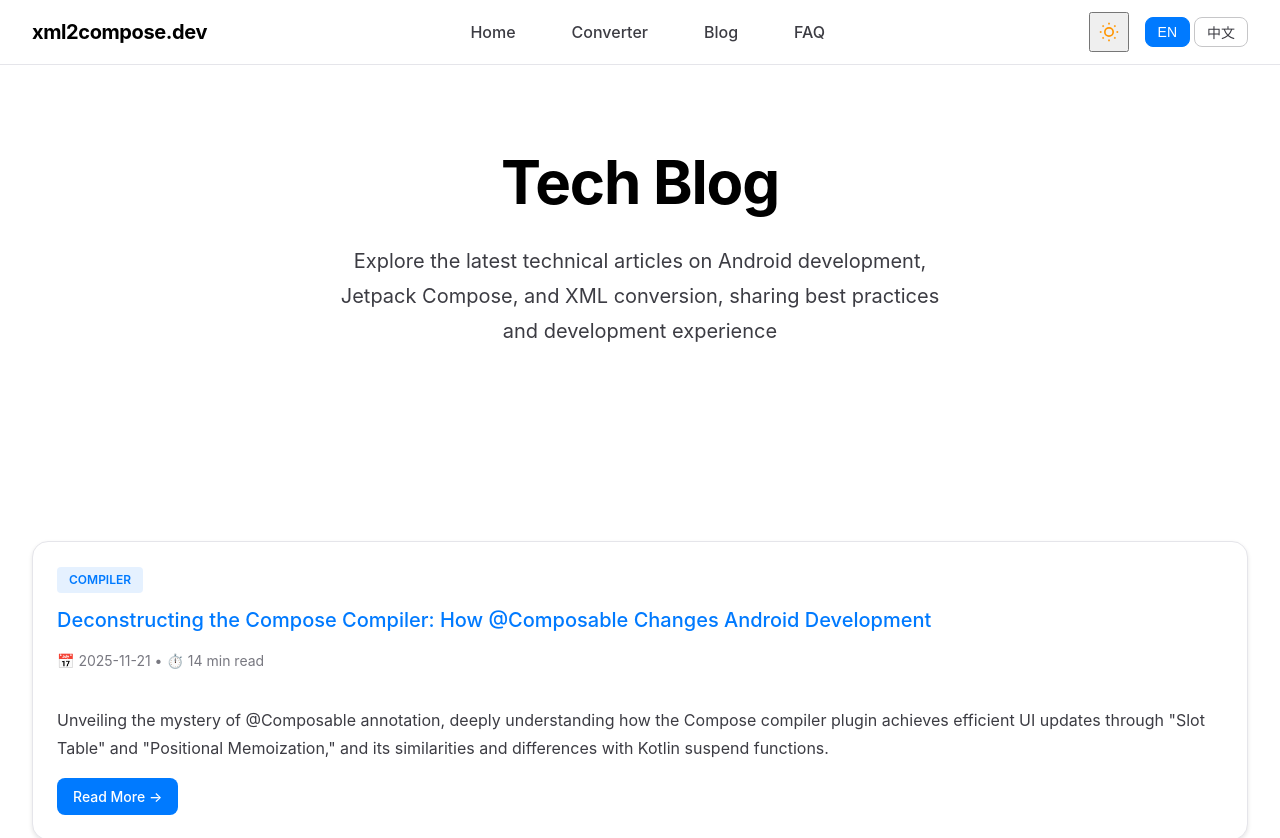
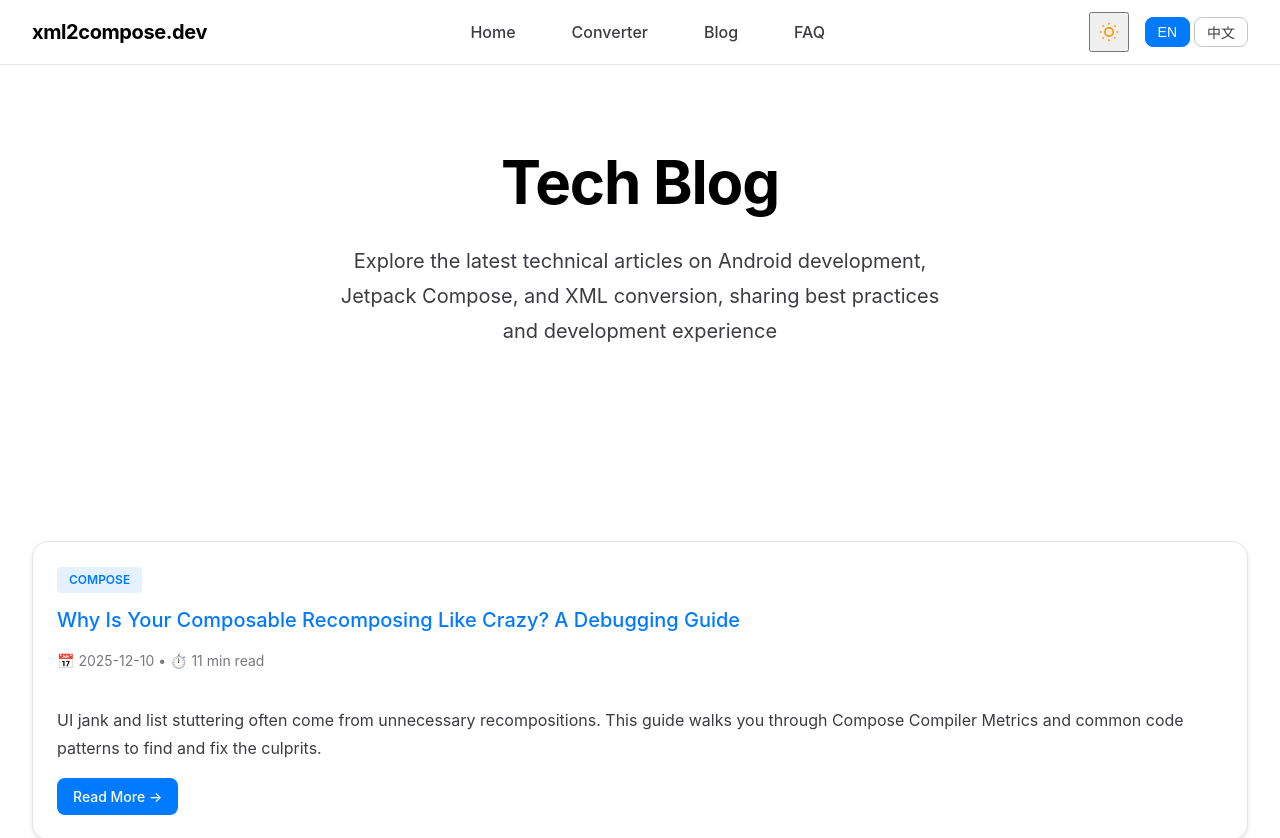
Before and after one commit to LeeLoveShaAnAn/xml2compose, a Next.js app: page /blog in a window 1280 px wide. Shown: the top 838 px of the page. Built offline with nearby package versions, Linux system fonts and the light colour scheme.

Commit message:
feat: add new blog posts on Modifier order and Recomposition debugging, and update sitemap.

```diff
--- a/content/posts.ts
+++ b/content/posts.ts
@@ -523,6 +523,218 @@ fun LegacyMapComponent(lat: Double, lng: Double) {
       },
     ],
   },
+  {
+    slug: 'modifier-order-matters',
+    title: 'The Hidden Trap: How Modifier Order Can Ruin Your Compose Layout',
+    description: 'A simple padding vs background ordering mistake can cost you two hours of debugging. This article breaks down Modifier chain execution logic with real examples so you finally understand what goes where.',
+    publishedAt: '2025-12-10',
+    updatedAt: '2025-12-10',
+    author: 'Engineering Team',
+    tags: ['Compose', 'Modifier', 'Debug', 'Layout'],
+    readingMinutes: 8,
+    sections: [
+      {
+        heading: 'A Bug That Made Someone Rage-Quit',
+        paragraphs: [
+          'Last Friday at 5:30 PM, my colleague Jake slammed his desk. He spent two hours debugging a button where the background color was bleeding outside the rounded corners. The fix? He had put clip() after background(). That was it.',
+          'This is not an isolated incident. Modifier ordering is the #1 gotcha for Compose newcomers. The worst part? No compile errors, no lint warnings — just a button that looks slightly off and you cannot figure out why.',
+        ],
+      },
+      {
+        heading: 'The Onion Model: Outer to Inner',
+        paragraphs: [
+          'The key to understanding Modifier order is to think of it as an onion. The first Modifier you write is the outermost layer, and the last one is innermost. Layout measures from outside-in, drawing renders from inside-out. Here is a classic example:',
+        ],
+        code: `// Version A: Red background covers the entire area INCLUDING padding
+Box(
+    modifier = Modifier
+        .background(Color.Red)
+        .padding(16.dp)
+)
+
+// Version B: Red background only fills INSIDE the padding, 16dp border is transparent
+Box(
+    modifier = Modifier
+        .padding(16.dp)
+        .background(Color.Red)
+)`,
+      },
+      {
+        heading: 'Real Fix: Rounded Button with Shadow',
+        paragraphs: [
+          'Jake made this exact mistake. He wanted a button with rounded corners and a shadow:',
+        ],
+        code: `// ❌ WRONG: Shadow gets clipped, background bleeds outside corners
+Box(
+    modifier = Modifier
+        .shadow(4.dp, RoundedCornerShape(12.dp))
+        .background(Color.Blue)
+        .clip(RoundedCornerShape(12.dp))  // Too late!
+        .padding(16.dp)
+)
+
+// ✅ CORRECT: Clip first, then fill
+Box(
+    modifier = Modifier
+        .shadow(4.dp, RoundedCornerShape(12.dp))
+        .clip(RoundedCornerShape(12.dp))  // Clip first
+        .background(Color.Blue)            // Then fill color
+        .padding(16.dp)
+)`,
+      },
+      {
+        paragraphs: [
+          'Here is the order cheat sheet: shadow → clip → background → border → padding → clickable. Shadow must be outermost (so it draws outside the component), clip must come before background (otherwise the color is already painted outside before you clip).',
+        ],
+      },
+      {
+        heading: 'Where Should clickable() Go?',
+        paragraphs: [
+          'Another common issue is touch target size. If you want the padding area to respond to taps, clickable must come BEFORE padding:',
+        ],
+        code: `// Touch target INCLUDES padding
+Modifier
+    .clickable { onClick() }
+    .padding(16.dp)
+
+// Touch target EXCLUDES padding (users tap edges, nothing happens)
+Modifier
+    .padding(16.dp)
+    .clickable { onClick() }`,
+      },
+      {
+        paragraphs: [
+          'This also explains why Material components have ripple effects that spread across the entire surface — internally, they place clickable before size modifiers.',
+        ],
+      },
+      {
+        heading: 'Debugging Tip: Layout Inspector',
+        paragraphs: [
+          'When you are unsure if Modifier order is correct, open Android Studio Layout Inspector. In Compose mode, you can see exactly how each Modifier affects the size — layer by layer.',
+          'A dumber but effective trick: temporarily add a different background color to each layer and see where each boundary lands. Crude, but it works.',
+        ],
+      },
+    ],
+  },
+  {
+    slug: 'recomposition-debugging-guide',
+    title: 'Why Is Your Composable Recomposing Like Crazy? A Debugging Guide',
+    description: 'UI jank and list stuttering often come from unnecessary recompositions. This guide walks you through Compose Compiler Metrics and common code patterns to find and fix the culprits.',
+    publishedAt: '2025-12-10',
+    updatedAt: '2025-12-10',
+    author: 'Engineering Team',
+    tags: ['Compose', 'Performance', 'Recomposition', 'Debug'],
+    readingMinutes: 11,
+    sections: [
+      {
+        heading: 'The Symptom: List Scrolling Like a Slideshow',
+        paragraphs: [
+          'The story always starts the same way: PM says "why does this list scroll like a PowerPoint presentation?" You open Profiler and see recomposition count spiking at hundreds per second.',
+          'The problem is often not the list itself, but some innocent-looking ViewModel or state update triggering recomposition across a huge subtree. Let us debug this systematically.',
+        ],
+      },
+      {
+        heading: 'Step 1: Enable Recomposition Highlighting',
+        paragraphs: [
+          'Since Android Studio Hedgehog, Layout Inspector can highlight Composables that are recomposing. Go to Layout Inspector settings and turn on "Show Recomposition Counts". Then interact with your UI and watch which areas are flashing like a disco.',
+          'If a component that should not be changing keeps recomposing, that is your suspect.',
+        ],
+      },
+      {
+        heading: 'Step 2: Compose Compiler Metrics',
+        paragraphs: [
+          'Enable compiler metrics in your build.gradle:',
+        ],
+        code: `composeCompiler {
+    reportsDestination = layout.buildDirectory.dir("compose_compiler")
+    metricsDestination = layout.buildDirectory.dir("compose_compiler")
+}`,
+      },
+      {
+        paragraphs: [
+          'After building, check the generated .txt files. Watch for two types of functions:',
+        ],
+        list: [
+          'restartable but not skippable: These run every time their parent recomposes, even if their parameters have not changed',
+          'unstable parameters: Parameter types that Compose cannot prove are stable, forcing recomposition',
+        ],
+      },
+      {
+        heading: 'Common Culprit #1: Lambda Captures',
+        paragraphs: [
+          'Problematic code looks like this:',
+        ],
+        code: `@Composable
+fun UserCard(user: User, viewModel: UserViewModel) {
+    Button(onClick = { viewModel.onUserClick(user.id) }) {
+        Text(user.name)
+    }
+}`,
+      },
+      {
+        paragraphs: [
+          'Every time UserCard recomposes, the onClick lambda is a new instance (because it captures external variables), so Button cannot skip. Fix: wrap the lambda in remember:',
+        ],
+        code: `@Composable
+fun UserCard(user: User, viewModel: UserViewModel) {
+    val onClick = remember(user.id) { { viewModel.onUserClick(user.id) } }
+    Button(onClick = onClick) {
+        Text(user.name)
+    }
+}`,
+      },
+      {
+        heading: 'Common Culprit #2: Unstable Data Classes',
+        paragraphs: [
+          'Compose determines if parameters changed by checking type "stability". List, Map, and other collection types are unstable by default — even if their contents have not changed, they trigger recomposition.',
+        ],
+        code: `// UNSTABLE — recomposes every time
+data class ScreenState(
+    val items: List<Item>  // List is unstable
+)
+
+// STABLE — can skip correctly
+@Immutable
+data class ScreenState(
+    val items: ImmutableList<Item>  // from kotlinx.collections.immutable
+)`,
+      },
+      {
+        paragraphs: [
+          'Add the kotlinx-collections-immutable library and swap List for ImmutableList, Map for ImmutableMap. Or annotate your data class with @Immutable (but you must guarantee it truly never mutates).',
+        ],
+      },
+      {
+        heading: 'Common Culprit #3: Uncached Derived State',
+        paragraphs: [
+          'If you compute something inside a Composable, it runs on every recomposition:',
+        ],
+        code: `// ❌ Filters on every recomposition
+@Composable
+fun FilteredList(items: List<Item>, filter: String) {
+    val filtered = items.filter { it.name.contains(filter) }
+    LazyColumn { items(filtered) { ... } }
+}
+
+// ✅ Cache with remember
+@Composable
+fun FilteredList(items: List<Item>, filter: String) {
+    val filtered = remember(items, filter) {
+        items.filter { it.name.contains(filter) }
+    }
+    LazyColumn { items(filtered) { ... } }
+}`,
+      },
+      {
+        heading: 'Last Resort: CompositionLocal Abuse Check',
+        paragraphs: [
+          'If a CompositionLocal value changes frequently, every Composable reading it will recompose. This often happens when you shove an entire ViewModel or large state object into CompositionLocal.',
+          'Solution: Only pass truly global values (like theme or locale) through CompositionLocal. Everything else should use parameter passing or dependency injection.',
+        ],
+        note: 'Rule of thumb: If you find yourself "optimizing recomposition", first ask if your architecture is the real problem. Good state decomposition beats manual remember every time.',
+      },
+    ],
+  },
 ];
 
 export function getAllPosts() {
```
Also changed, not shown: 1 other file (tests, documents, lock files or other folders).
